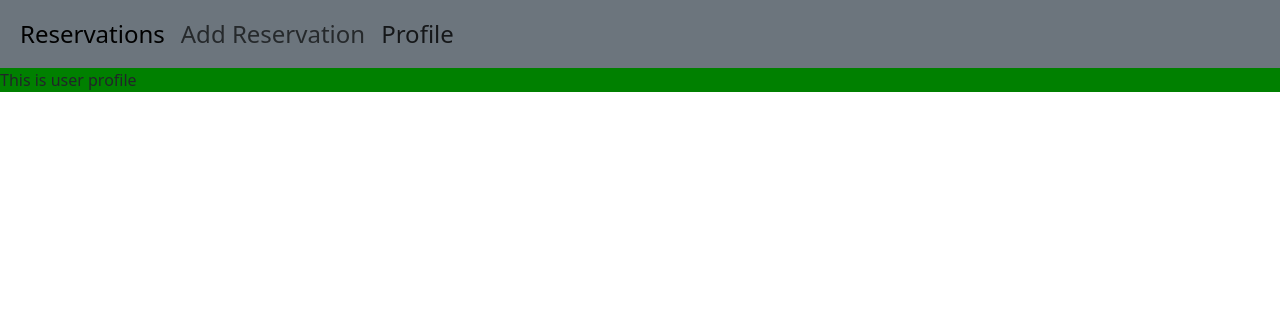
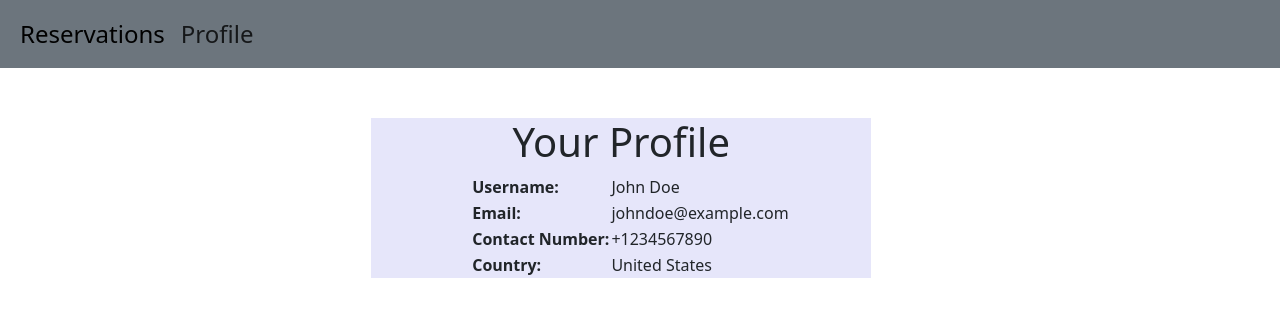
Before and after one commit to Hiransanjeewa/Vehicle-Service-Reservator, a React (Create React App) app in the folder vehicle-service-frontend/: page / in a window 1280 px wide. Both pictures are taken after a click on the button "Profile". Shown: the top 316 px of the page. Built offline with nearby package versions, Linux system fonts and the light colour scheme.

Commit message:
User profile pagebasic structure createwithout css

```diff
--- a/vehicle-service-frontend/src/Home.js
+++ b/vehicle-service-frontend/src/Home.js
@@ -5,8 +5,7 @@ import "bootstrap/dist/css/bootstrap.min.css";
 import Reservation from './components/reservations';
 import ReservationSender from './components/reservationSender';
 import UserProfile from './components/userProfile';
-import BootstrapDatePickerComponent from './components/datePicker';
-import BootstrapTimePickerComponent from './components/timePicker';
+
 //import CustomDatePickerComponent from './components/test';
 //import Date from './components/date';
 
--- a/vehicle-service-frontend/src/components/datePicker.js
+++ b/vehicle-service-frontend/src/components/datePicker.js
@@ -28,7 +28,9 @@ function BootstrapDatePickerComponent() {
   return (
     <div>
       <Form.Group controlId="reservationDate">
-        <Form.Label>Select Date (we are closed on sundays )</Form.Label>
+      <label for="inputState">Select Date </label>
+
+
         <Form.Control
           type="date"
           name="reservationDate"
--- a/vehicle-service-frontend/src/components/header.js
+++ b/vehicle-service-frontend/src/components/header.js
@@ -16,9 +16,9 @@ export default function Home({ setSelectedComponent }) {
         <li class="nav-item">
           <button class="nav-link active" aria-current="page" onClick={() => setSelectedComponent('Reservation')}>Reservations</button>
         </li>
-        <li class="nav-item">
+        {/* <li class="nav-item">
           <button class="nav-link" onClick={() => setSelectedComponent('ReservationSender')}>Add Reservation</button>
-        </li>
+        </li> */}
         <li class="nav-item">
           <button class="nav-link" onClick={() => setSelectedComponent('UserProfile')}>Profile</button>
         </li>
--- a/vehicle-service-frontend/src/components/reservations.js
+++ b/vehicle-service-frontend/src/components/reservations.js
@@ -52,9 +52,9 @@ export default function Reservation() {
     <tr>
       <th scope="col" style={{width:80}}>Booking_No</th>
       <th scope="col" style={{width:80}}>Vehicle_No</th>
-      <th scope="col" style={{width:80}}>Date</th>
+      <th scope="col" style={{width:100}}>Date</th>
       <th scope="col" style={{width:70}}>Time</th>
-      <th scope="col" style={{width:100}}>Location</th>
+      <th scope="col" style={{width:80}}>Location</th>
       <th scope="col" style={{width:80}}>Mileage</th>
       <th scope="col" style={{width:170}}>Message</th>
       <th scope="col" style={{width:80}}>Status</th>
--- a/vehicle-service-frontend/src/components/scripts.js
+++ b/vehicle-service-frontend/src/components/scripts.js
@@ -1,4 +1,5 @@
 import React, { useState } from 'react';
+import BootstrapDatePickerComponent from './datePicker';
 
 
 
@@ -18,11 +19,19 @@ const Districts = [
 
     const element = <tr>
       <td></td>
-      <td ><input placeholder="vehicle no" style={{width : 100}}/></td>
-      <td ><input placeholder="Date" style={{width : 100}}/></td>
+      <td >
+      <div class="form-group col-md-2" style={{width : 100}}>
+      <label for="inputZip">Vehicle no</label>
+      <input type="text" class="form-control" id="inputZip" placeholder='Vehicle no'/>
+    </div></td>
+      <td >
+        {/* <input placeholder="Date" style={{width : 100}}/> */}
+      <BootstrapDatePickerComponent/>
+      </td>
       <td >
       <label for="inputState">Select Time</label>
-      <select class="form-control" style={{width : 80}}>
+      <select class="form-control" style={{width : 100}}>
+       <option selected>Choose ...</option>
         <option>10 AM</option>
         <option>11 AM</option>
         <option>12 PM</option>
@@ -46,18 +55,22 @@ const Districts = [
       <td >
       <div class="form-group col-md-6" style={{width : 100}}>
       <label for="inputCity">Mileage</label>
-      <input type="number" class="form-control" id="inputMileage" />
+      <input type="number" class="form-control" id="inputMileage" placeholder='mileage'/>
     </div>
     </td>
       <td >
       <div class="form-group col-md-6" style={{width : 180}}>
       <label for="inputCity">Message</label>
-      <input type="textbox" class="form-control" id="inputMessage" />
+      <input type="textbox" class="form-control" id="inputMessage" placeholder='message'/>
     </div>
       </td>
-      <td ><input placeholder="Date" style={{width : 100}}/></td>
+      <td >
+        <br/>
+      <button class="form-control" type='submit' style={{width : 80, height : 40}}>
+      Add </button></td>
 
     </tr>
+
 
 setter(element)
     // if (element) {
--- a/vehicle-service-frontend/src/components/userProfile.js
+++ b/vehicle-service-frontend/src/components/userProfile.js
@@ -1,14 +1,45 @@
+import React from 'react';
+
+function UserProfile() {
+  const userData = {
+    username: 'exampleUser',
+    name: 'John Doe',
+    email: 'johndoe@example.com',
+    contactNumber: '+1234567890',
+    country: 'United States',
+  };
+
+  return (
+    <div style={{ textAlign: 'center', marginTop: '50px',marginLeft : '29%' }}>
+        <div style={{ textAlign: 'center' , width: 500, backgroundColor :'lavender' }}>
 
 
-export default function UserProfile() {
-    const style = {
-        maindiv : {
-            backgroundColor : "green"
-        }
-    }
-    return(
-<div style={style.maindiv}>
-    This is user profile
-</div>
-    );
+      <h1>Your Profile</h1>
+      <div>
+        <table style={{ textAlign: 'left' , marginLeft : 100}}>
+            <tr>
+                <td><strong>Username:</strong></td>
+                <td>{userData.name}</td>
+            </tr>
+            <tr>
+                <td><strong>Email:</strong></td>
+                <td>{userData.email}</td>
+            </tr>
+            <tr>
+                <td><strong>Contact Number:</strong></td>
+                <td>{userData.contactNumber}</td>
+            </tr>
+            <tr>
+                <td><strong>Country:</strong></td>
+                <td>{userData.country}</td>
+            </tr>
+        </table>
+
+
+      </div>
+      </div>
+    </div>
+  );
 }
+
+export default UserProfile;
```
